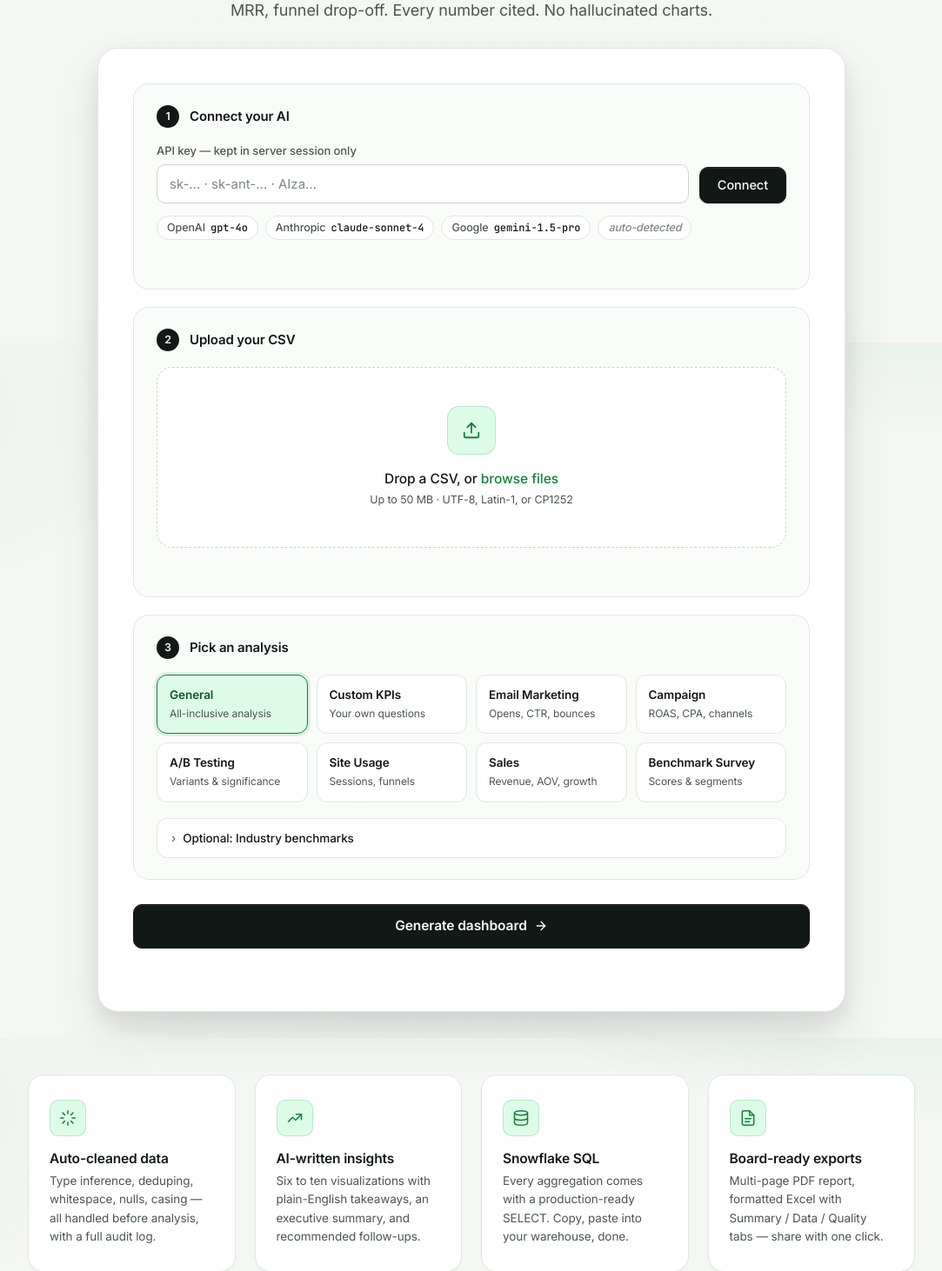
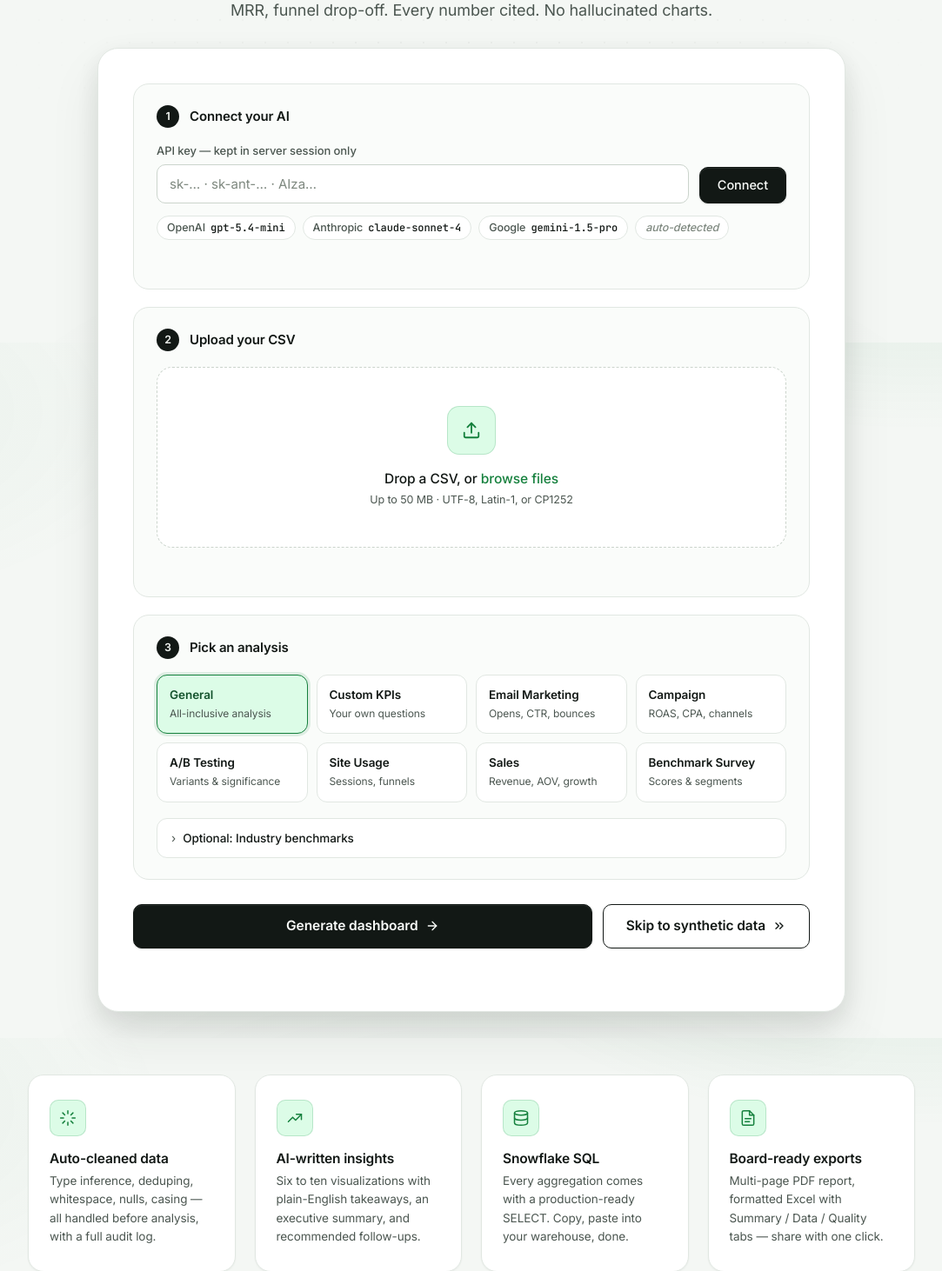
Before and after one commit to joongsukkie/dashboard, a Flask app: page / in a window 1280 px wide. Shown: the part 406-1868 px from the top of the page at 87% size, without its empty margins (98-1181 px from the left). Run offline with Flask 3, Linux system fonts and the light colour scheme; some libraries are stand-ins or nearby versions.

Commit message:
Skip-to-synthetic flow + parallel AI/local work + gpt-5.4-mini
- New /api/quick_prep route: cleans the dataset and detects the
  archetype only — no playbook, no AI narrative, no chart bundle. Lets
  users jump straight to synthetic studies without paying the dashboard
  generation cost. Shared _clean_and_detect helper keeps it in lockstep
  with /api/analyze.

- Parallelize /api/analyze: AI narrative call runs in a ThreadPoolExecutor
  alongside the deterministic chart / correlation / timeseries / outlier
  / AB work. Wall time collapses from (AI + local) to max(AI, local).

- Frontend: secondary "Skip to synthetic data" button next to "Generate
  dashboard". On the dashboard, body.synthetic-only collapses every
  card except the synthetic one; topbar gets a "Build full dashboard"
  upgrade button that re-runs the full pipeline.

- OpenAI narrative model is now gpt-5.4-mini, overridable via the
  OPENAI_NARRATIVE_MODEL env var so a wrong model string can be fixed
  on Render without a redeploy.

Co-Authored-By: Claude Opus 4.7 <noreply@anthropic.com>

```diff
--- a/app.py
+++ b/app.py
@@ -13,6 +13,7 @@ import logging
 import traceback
 from datetime import datetime
 from threading import Lock
+from concurrent.futures import ThreadPoolExecutor
 
 import numpy as np
 import pandas as pd
@@ -826,6 +827,12 @@ def _build_prompt(profile: dict, mode: str, custom: str, benchmarks: list,
     )
 
 
+# Narrative model for OpenAI users. Set via OPENAI_MODEL env var if you
+# need to swap it without redeploying; defaults to the user-specified
+# gpt-5.4-mini build.
+OPENAI_NARRATIVE_MODEL = os.environ.get("OPENAI_NARRATIVE_MODEL", "gpt-5.4-mini")
+
+
 def call_openai(api_key: str, prompt: str, strict: bool = False) -> str:
     from openai import OpenAI
     client = OpenAI(api_key=api_key)
@@ -833,7 +840,7 @@ def call_openai(api_key: str, prompt: str, strict: bool = False) -> str:
     if strict:
         system += " Your previous response was not valid JSON. Return ONLY a JSON object with no other text, no markdown, no fences."
     resp = client.chat.completions.create(
-        model="gpt-4o",
+        model=OPENAI_NARRATIVE_MODEL,
         messages=[
             {"role": "system", "content": system},
             {"role": "user", "content": prompt},
@@ -1497,7 +1504,7 @@ def api_config():
     state["api_key"] = api_key
 
     labels = {
-        "openai": "OpenAI · gpt-4o",
+        "openai": f"OpenAI · {OPENAI_NARRATIVE_MODEL}",
         "anthropic": "Anthropic · claude-sonnet-4",
         "gemini": "Google · gemini-1.5-pro",
     }
@@ -1543,6 +1550,73 @@ def api_upload():
         return jsonify({"error": f"Upload failed: {str(e)[:200]}"}), 500
 
 
+def _clean_and_detect(state: dict, archetype_override: str = "") -> tuple:
+    """Shared prelude for /api/analyze and /api/quick_prep.
+
+    Cleans the dataset, detects the B2C archetype (applying any user
+    override), and stashes both on the session state. Returns
+    (df, clean_summary, archetype). Cheap + deterministic — no AI calls.
+    """
+    df, clean_summary = clean_dataframe(state["original_df"].copy())
+    state["cleaned_df"] = df
+    state["clean_summary"] = clean_summary
+    # New dataset — drop any cached RAG evidence index from a prior run.
+    state.pop("evidence_index", None)
+
+    archetype = arch_mod.detect_archetype(df)
+    if archetype_override and archetype_override in playbook_mod.PLAYBOOKS:
+        archetype = arch_mod.ArchetypeMatch(
+            name=archetype_override,
+            confidence=1.0,
+            signals=[f"user override (was {archetype.name})"] + archetype.signals,
+            role_columns=archetype.role_columns,
+        )
+    state["archetype"] = archetype
+    return df, clean_summary, archetype
+
+
+@app.route("/api/quick_prep", methods=["POST"])
+def api_quick_prep():
+    """Fast prep path for the 'skip the dashboard, go to synthetic' flow.
+
+    Runs only the deterministic work that synthetic research depends on:
+    clean the dataset and detect the archetype. No AI narrative, no
+    chart bundle, no AB/correlation/timeseries/outliers, no playbook.
+    Typical latency: < 1s on a 50MB CSV vs. 10-30s for /api/analyze.
+    """
+    state = get_state()
+    if "original_df" not in state:
+        return jsonify({"error": "No dataset found on the server. Please re-upload your CSV."}), 400
+
+    body = request.get_json(silent=True) or {}
+    archetype_override = (body.get("archetype_override") or "").strip().lower()
+
+    try:
+        df, clean_summary, archetype = _clean_and_detect(state, archetype_override)
+        # Synthetic research reads state["playbook"]; leave it unset (the
+        # personas module treats playbook=None as a no-op).
+        state.pop("playbook", None)
+        # No prior /analyze ran, so any stale dashboard payload is bogus.
+        state.pop("last_analysis", None)
+        return jsonify({
+            "ok": True,
+            "filename": state.get("filename"),
+            "rows": int(len(df)),
+            "cols": int(len(df.columns)),
+            "archetype": {
+                "name": archetype.name,
+                "confidence": archetype.confidence,
+                "description": arch_mod.archetype_description(archetype.name),
+                "signals": archetype.signals,
+                "role_columns": archetype.role_columns,
+            },
+            "clean_summary": clean_summary,
+        })
+    except Exception as e:
+        log.error(f"Quick prep failed: {e}\n{traceback.format_exc()}")
+        return jsonify({"error": f"Quick prep failed: {str(e)[:300]}"}), 500
+
+
 @app.route("/api/analyze", methods=["POST"])
 def api_analyze():
     state = get_state()
@@ -1568,65 +1642,49 @@ def api_analyze():
     archetype_override = (body.get("archetype_override") or "").strip().lower()
 
     try:
-        # 1. Clean
-        df, clean_summary = clean_dataframe(state["original_df"].copy())
-        state["cleaned_df"] = df
-        state["clean_summary"] = clean_summary
-        # New dataset — drop any cached RAG evidence index from a prior run.
-        state.pop("evidence_index", None)
+        # 1. Clean + detect archetype (shared with /api/quick_prep).
+        df, clean_summary, archetype = _clean_and_detect(state, archetype_override)
 
         # 2. Profile
         profile = profile_dataframe(df)
 
-        # 3. Detect B2C archetype + run the matching senior-analyst playbook.
-        # This is the specialization layer: instead of generic stats, we
-        # apply the right analytical playbook (RFM/cohorts for orders,
-        # ROAS/CAC for marketing, etc.) for the detected dataset type.
-        archetype = arch_mod.detect_archetype(df)
-        # User override: if the detector got it wrong, the UI's dropdown
-        # forces a different archetype. We keep the role-column mapping
-        # since those rules are independent of the archetype label.
-        if archetype_override and archetype_override in playbook_mod.PLAYBOOKS:
-            archetype = arch_mod.ArchetypeMatch(
-                name=archetype_override,
-                confidence=1.0,  # user-asserted
-                signals=[f"user override (was {archetype.name})"] + archetype.signals,
-                role_columns=archetype.role_columns,
-            )
+        # 3. Run the B2C playbook for the detected archetype.
         playbook = playbook_mod.run_playbook(archetype.name, df, archetype.role_columns)
-        state["archetype"] = archetype
         state["playbook"] = playbook
 
         # 4. Compute authoritative summary stats BEFORE the AI runs. These
         # numbers are the ground truth the narrative must reference.
         grounded = compute_grounded_stats(df)
 
-        # 5. AI narrative — given the archetype + playbook output so it
-        # speaks the right analyst vocabulary and cites real numbers.
-        ai = analyze(provider, api_key, profile, mode, custom, benchmarks,
-                     grounded=grounded, clean_summary=clean_summary,
-                     archetype=archetype, playbook=playbook)
-
-        # 5. Build charts deterministically in code. Archetype-aware charts
-        # (cohort heatmap, channel matrix, funnel, etc.) come first, generic
-        # ones (top-N, scatter) fill in behind them.
-        arch_charts = playbook_mod.build_archetype_charts(
-            archetype.name, df, archetype.role_columns, playbook)
-        generic_charts = build_auto_charts(df)
-        # Don't duplicate concepts the archetype chart already covered well
-        # (e.g. don't show two "channel" bars). Cheap heuristic by title prefix.
-        arch_titles_lower = {c.get("title", "").lower() for c in arch_charts}
-        generic_charts = [c for c in generic_charts
-                          if c.get("title", "").lower() not in arch_titles_lower]
-        charts = arch_charts + generic_charts
-
-        # 6. Auto features
-        corr = correlation_heatmap(df)
-        ts = time_series_trend(df)
-        outliers_df = detect_outliers(df)
-        ab = run_ab_significance(df) if mode == "abtest" or mode == "general" else None
-
-        # 6. SQL
+        # 5. AI narrative runs in parallel with the deterministic chart /
+        # correlation / timeseries / outlier / AB work. Total wall time
+        # collapses to ~max(AI call, local work) instead of the sum.
+        with ThreadPoolExecutor(max_workers=2) as pool:
+            ai_future = pool.submit(
+                analyze, provider, api_key, profile, mode, custom, benchmarks,
+                grounded, clean_summary, archetype, playbook,
+            )
+
+            # 6. Build charts deterministically. Archetype-aware charts
+            # come first; generic ones (top-N, scatter) fill in behind.
+            arch_charts = playbook_mod.build_archetype_charts(
+                archetype.name, df, archetype.role_columns, playbook)
+            generic_charts = build_auto_charts(df)
+            arch_titles_lower = {c.get("title", "").lower() for c in arch_charts}
+            generic_charts = [c for c in generic_charts
+                              if c.get("title", "").lower() not in arch_titles_lower]
+            charts = arch_charts + generic_charts
+
+            # 7. Auto features
+            corr = correlation_heatmap(df)
+            ts = time_series_trend(df)
+            outliers_df = detect_outliers(df)
+            ab = run_ab_significance(df) if mode == "abtest" or mode == "general" else None
+
+            # 8. Wait for the AI call (or surface its error).
+            ai = ai_future.result()
+
+        # 9. SQL
         create_sql = sql_create_table(df)
         sql_queries = [{"title": "CREATE TABLE", "sql": create_sql}]
         sql_queries.extend(ai.get("sql_queries", []))
--- a/static/css/style.css
+++ b/static/css/style.css
@@ -163,8 +163,50 @@ textarea { resize: vertical; line-height: 1.6; }
   box-shadow: 0 1px 2px rgba(21, 128, 61, 0.28), inset 0 1px 0 rgba(255,255,255,0.18);
 }
 .btn-accent:hover { background: var(--accent-600); border-color: var(--accent-700); }
+.btn-secondary {
+  background: var(--surface); color: var(--ink); border-color: var(--ink);
+  box-shadow: inset 0 1px 0 rgba(255,255,255,0.4), 0 1px 2px rgba(0,0,0,0.04);
+}
+.btn-secondary:hover {
+  background: var(--surface-2); border-color: var(--ink);
+  transform: translateY(-1px);
+  box-shadow: inset 0 1px 0 rgba(255,255,255,0.4), 0 4px 14px rgba(20,32,22,0.10);
+}
+.btn-secondary:disabled {
+  background: var(--surface-2); border-color: var(--line-strong);
+  color: var(--ink-dim); cursor: not-allowed; transform: none; box-shadow: none;
+}
 .btn-lg { padding: 15px 26px; font-size: 15.5px; font-weight: 600; }
 .btn.small { padding: 6px 12px; font-size: 12.5px; }
+.grow { flex: 1 1 auto; }
+.run-row {
+  display: flex; gap: 12px; align-items: stretch; margin-top: 18px;
+}
+@media (max-width: 640px) {
+  .run-row { flex-direction: column; }
+}
+
+/* ==========================================================================
+   Synthetic-only dashboard mode
+   When the user picked "Skip to synthetic data", the dashboard layout
+   collapses to just the synthetic card. Everything else is hidden,
+   keeping the topbar and the synthetic card front-and-center.
+   ========================================================================== */
+body.synthetic-only #dashboard .dash-grid > .card:not(#synthetic-card),
+body.synthetic-only #dashboard #kpi-row,
+body.synthetic-only #dashboard #charts-grid {
+  display: none !important;
+}
+body.synthetic-only #dashboard #synthetic-card {
+  margin-top: 6px;
+}
+/* In skip mode, dashboard-only top-bar buttons (chat/sql/excel/pdf)
+   make no sense — synthetic study has its own export. Keep them hidden
+   until the user upgrades to a full dashboard. */
+body.synthetic-only #btn-chat,
+body.synthetic-only #btn-sql,
+body.synthetic-only #btn-excel,
+body.synthetic-only #btn-pdf { display: none !important; }
 
 /* ==========================================================================
    Nav + Hero
--- a/static/js/app.js
+++ b/static/js/app.js
@@ -207,6 +207,11 @@ function setStep(n) {
 // Dashboard rendering
 // ---------------------------------------------------------------------------
 function renderDashboard(d) {
+  // Coming from /api/analyze always means a full dashboard. Drop any
+  // skip-mode chrome left over from a prior synthetic-only run.
+  document.body.classList.remove("synthetic-only");
+  $("#btn-build-dashboard").classList.add("hidden");
+
   // Title bar
   $("#db-title").textContent = d.filename || "Dataset";
   $("#db-sub").textContent =
@@ -1202,7 +1207,105 @@ async function exportFile(kind) {
 $("#btn-new").addEventListener("click", () => {
   $("#dashboard").classList.add("hidden");
   $("#setup-screen").classList.remove("hidden");
+  // Drop the synthetic-only chrome so the next run starts fresh.
+  document.body.classList.remove("synthetic-only");
+  $("#btn-build-dashboard").classList.add("hidden");
 });
+
+// ---------------------------------------------------------------------------
+// Skip-to-synthetic flow — clean the data + detect archetype, then jump
+// straight to the synthetic-research panel. No AI narrative, no playbook,
+// no charts; the dashboard is collapsed to just the synthetic card via
+// the body.synthetic-only CSS hook.
+// ---------------------------------------------------------------------------
+$("#skip-to-synthetic").addEventListener("click", skipToSynthetic);
+$("#btn-build-dashboard").addEventListener("click", upgradeToFullDashboard);
+
+async function skipToSynthetic() {
+  const status = $("#run-status");
+  status.textContent = ""; status.className = "status-line center";
+
+  // Be forgiving about setup order — same as runAnalysis().
+  if (!state.apiKey) {
+    const typed = ($("#api-key").value || "").trim();
+    if (typed) state.apiKey = typed;
+  }
+  if (!state.apiKey) {
+    status.textContent = "Enter your API key first — synthetic studies still call the LLM."; status.classList.add("err");
+    return;
+  }
+  if (!state.fileBlob) {
+    status.textContent = "Upload a CSV first."; status.classList.add("err");
+    return;
+  }
+
+  const skipBtn = $("#skip-to-synthetic");
+  const runBtn = $("#run-analysis");
+  skipBtn.disabled = true; runBtn.disabled = true;
+  status.textContent = "Cleaning data and detecting archetype…";
+
+  const doPrep = async () => {
+    const r = await fetch("/api/quick_prep", {
+      method: "POST",
+      headers: {"Content-Type": "application/json"},
+      body: JSON.stringify({ archetype_override: state.archetypeOverride || null }),
+    });
+    const j = await r.json().catch(() => ({}));
+    return { ok: r.ok, body: j };
+  };
+
+  try {
+    let res = await doPrep();
+    if (!res.ok && /no dataset/i.test(res.body.error || "")) {
+      status.textContent = "Re-uploading dataset…";
+      try { await uploadBlob(state.fileBlob); } catch (_) {}
+      res = await doPrep();
+    }
+    if (!res.ok) throw new Error(res.body.error || "Quick prep failed");
+
+    // Stash a minimal lastData so the dashboard chrome has something
+    // sane to read (title bar, archetype badge).
+    state.lastData = {
+      filename: res.body.filename,
+      rows: res.body.rows,
+      cols: res.body.cols,
+      mode: "Synthetic only",
+      archetype: res.body.archetype,
+      clean_summary: res.body.clean_summary,
+      synthetic_only: true,
+    };
+
+    // Title bar + archetype badge — minimal render, no charts.
+    $("#db-title").textContent = res.body.filename || "Dataset";
+    $("#db-sub").textContent = `${res.body.rows.toLocaleString()} rows × ${res.body.cols} columns · Synthetic-only mode`;
+    renderArchetype(res.body.archetype);
+    const srInfo = $("#sr-panel-info");
+    if (srInfo) srInfo.textContent = `Synthetic panel ready — digital twins built from ${res.body.archetype?.name || "your"} segments`;
+
+    // Flip into synthetic-only mode, swap "New analysis" for "Build full dashboard".
+    document.body.classList.add("synthetic-only");
+    $("#btn-build-dashboard").classList.remove("hidden");
+    $("#setup-screen").classList.add("hidden");
+    $("#dashboard").classList.remove("hidden");
+    // Scroll user straight to the synthetic card.
+    $("#synthetic-card").scrollIntoView({ behavior: "smooth", block: "start" });
+  } catch (e) {
+    status.textContent = e.message; status.classList.add("err");
+  } finally {
+    skipBtn.disabled = false; runBtn.disabled = false;
+  }
+}
+
+async function upgradeToFullDashboard() {
+  // Hop back to the setup screen so runAnalysis() can render the full
+  // dashboard cleanly. The CSV and archetype are still cached server-side.
+  document.body.classList.remove("synthetic-only");
+  $("#btn-build-dashboard").classList.add("hidden");
+  $("#dashboard").classList.add("hidden");
+  $("#setup-screen").classList.remove("hidden");
+  // Kick off the full pipeline immediately.
+  $("#run-analysis").click();
+}
 
 // ---------------------------------------------------------------------------
 // Utils
--- a/templates/index.html
+++ b/templates/index.html
@@ -45,7 +45,7 @@
           <button id="save-key" class="btn btn-primary">Connect</button>
         </div>
         <div class="provider-hints">
-          <span class="hint-chip">OpenAI <code>gpt-4o</code></span>
+          <span class="hint-chip">OpenAI <code>gpt-5.4-mini</code></span>
           <span class="hint-chip">Anthropic <code>claude-sonnet-4</code></span>
           <span class="hint-chip">Google <code>gemini-1.5-pro</code></span>
           <span class="hint-chip muted">auto-detected</span>
@@ -97,10 +97,16 @@
       </div>
     </div>
 
-    <button id="run-analysis" class="btn btn-primary btn-lg full-width">
-      Generate dashboard
-      <svg width="16" height="16" viewBox="0 0 24 24" fill="none" stroke="currentColor" stroke-width="2" stroke-linecap="round" stroke-linejoin="round"><line x1="5" y1="12" x2="19" y2="12"/><polyline points="12 5 19 12 12 19"/></svg>
-    </button>
+    <div class="run-row">
+      <button id="run-analysis" class="btn btn-primary btn-lg grow">
+        Generate dashboard
+        <svg width="16" height="16" viewBox="0 0 24 24" fill="none" stroke="currentColor" stroke-width="2" stroke-linecap="round" stroke-linejoin="round"><line x1="5" y1="12" x2="19" y2="12"/><polyline points="12 5 19 12 12 19"/></svg>
+      </button>
+      <button id="skip-to-synthetic" class="btn btn-secondary btn-lg" title="Skip the dashboard and jump straight to synthetic surveys, conjoint, Van Westendorp, A/B sims.">
+        Skip to synthetic data
+        <svg width="16" height="16" viewBox="0 0 24 24" fill="none" stroke="currentColor" stroke-width="2" stroke-linecap="round" stroke-linejoin="round"><polyline points="13 17 18 12 13 7"/><polyline points="6 17 11 12 6 7"/></svg>
+      </button>
+    </div>
     <div id="run-status" class="status-line center"></div>
 
     <!-- Progress -->
@@ -174,6 +180,7 @@
       <button id="btn-sql" class="btn btn-ghost"><svg width="15" height="15" viewBox="0 0 24 24" fill="none" stroke="currentColor" stroke-width="2" stroke-linecap="round" stroke-linejoin="round"><ellipse cx="12" cy="5" rx="9" ry="3"/><path d="M21 12c0 1.66-4 3-9 3s-9-1.34-9-3"/><path d="M3 5v14c0 1.66 4 3 9 3s9-1.34 9-3V5"/></svg>SQL</button>
       <button id="btn-excel" class="btn btn-ghost"><svg width="15" height="15" viewBox="0 0 24 24" fill="none" stroke="currentColor" stroke-width="2" stroke-linecap="round" stroke-linejoin="round"><path d="M21 15v4a2 2 0 0 1-2 2H5a2 2 0 0 1-2-2v-4"/><polyline points="7 10 12 15 17 10"/><line x1="12" y1="15" x2="12" y2="3"/></svg>Excel</button>
       <button id="btn-pdf" class="btn btn-ghost"><svg width="15" height="15" viewBox="0 0 24 24" fill="none" stroke="currentColor" stroke-width="2" stroke-linecap="round" stroke-linejoin="round"><path d="M14 2H6a2 2 0 0 0-2 2v16a2 2 0 0 0 2 2h12a2 2 0 0 0 2-2V8z"/><polyline points="14 2 14 8 20 8"/></svg>PDF</button>
+      <button id="btn-build-dashboard" class="btn btn-primary hidden" title="Run the full archetype playbook, charts, AB tests, and exec summary now.">Build full dashboard</button>
       <button id="btn-new" class="btn btn-primary">New analysis</button>
     </div>
   </header>
```
